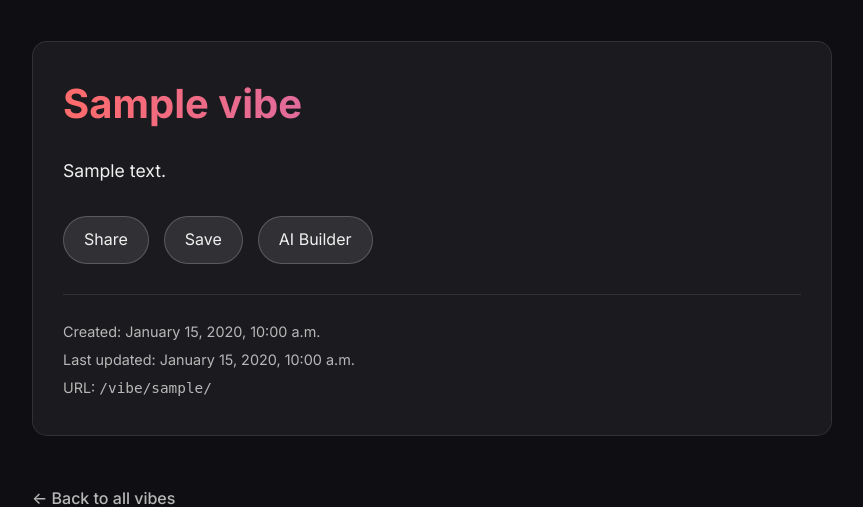
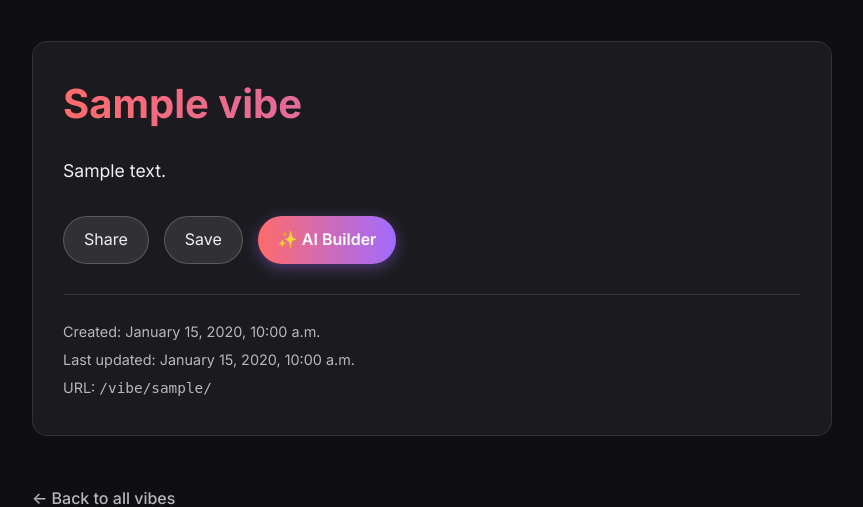
Before and after one commit to vibe-base/vibezin, a Django app: a page that uses vibezin/templates/vibezin/vibe_detail.html in a window 1280 px wide. Shown: the part 79-586 px from the top of the page, without its empty margins (208-1071 px from the left). Run offline with Django 5.2, Linux system fonts and the light colour scheme; a user stored in the database is signed in; tables that the repository leaves empty hold one stand-in row (values such as "Sample post").

Commit message:
Summary of Changes I've successfully added and styled the AI Builder buttons to make them more prominent and accessible throughout the Vibezin platform:
Enhanced the Vibe List View (index.html):
Added an AI Builder button to each vibe in the list view
Applied a gradient text style to make it visually distinct
Added a sparkle emoji (✨) to draw attention to the AI Builder option
Made the button visible only to the owner of each vibe
Improved the Vibe Detail Page (vibe_detail.html):
Enhanced the existing AI Builder button with a gradient background
Added a sparkle emoji (✨) to make it more noticeable
Applied a box shadow effect for a more polished look
Added hover effects to improve user interaction

```diff
--- a/vibezin/templates/vibezin/vibe_detail.html
+++ b/vibezin/templates/vibezin/vibe_detail.html
@@ -161,6 +161,20 @@
         background: rgba(255, 255, 255, 0.15);
         transform: translateY(-2px);
     }
+
+    .ai-builder-button {
+        background: linear-gradient(90deg, var(--secondary-color), var(--primary-color));
+        color: white;
+        border: none;
+        font-weight: 600;
+        box-shadow: 0 4px 15px rgba(161, 107, 255, 0.4);
+    }
+
+    .ai-builder-button:hover {
+        background: linear-gradient(90deg, var(--primary-color), var(--secondary-color));
+        transform: translateY(-2px);
+        box-shadow: 0 6px 20px rgba(161, 107, 255, 0.6);
+    }
 </style>
 {% endblock %}
 
@@ -225,8 +239,8 @@
                 <span>Save</span>
             </a>
             {% if user.is_authenticated and user == vibe.user %}
-                <a href="{% url 'vibezin:vibe_ai_builder' vibe_slug=vibe.slug %}" class="share-button">
-                    <span>AI Builder</span>
+                <a href="{% url 'vibezin:vibe_ai_builder' vibe_slug=vibe.slug %}" class="share-button ai-builder-button">
+                    <span>✨ AI Builder</span>
                 </a>
             {% endif %}
         </div>
```
Also changed, not shown: vibezin/templates/vibezin/index.html (+18 -0 lines).
